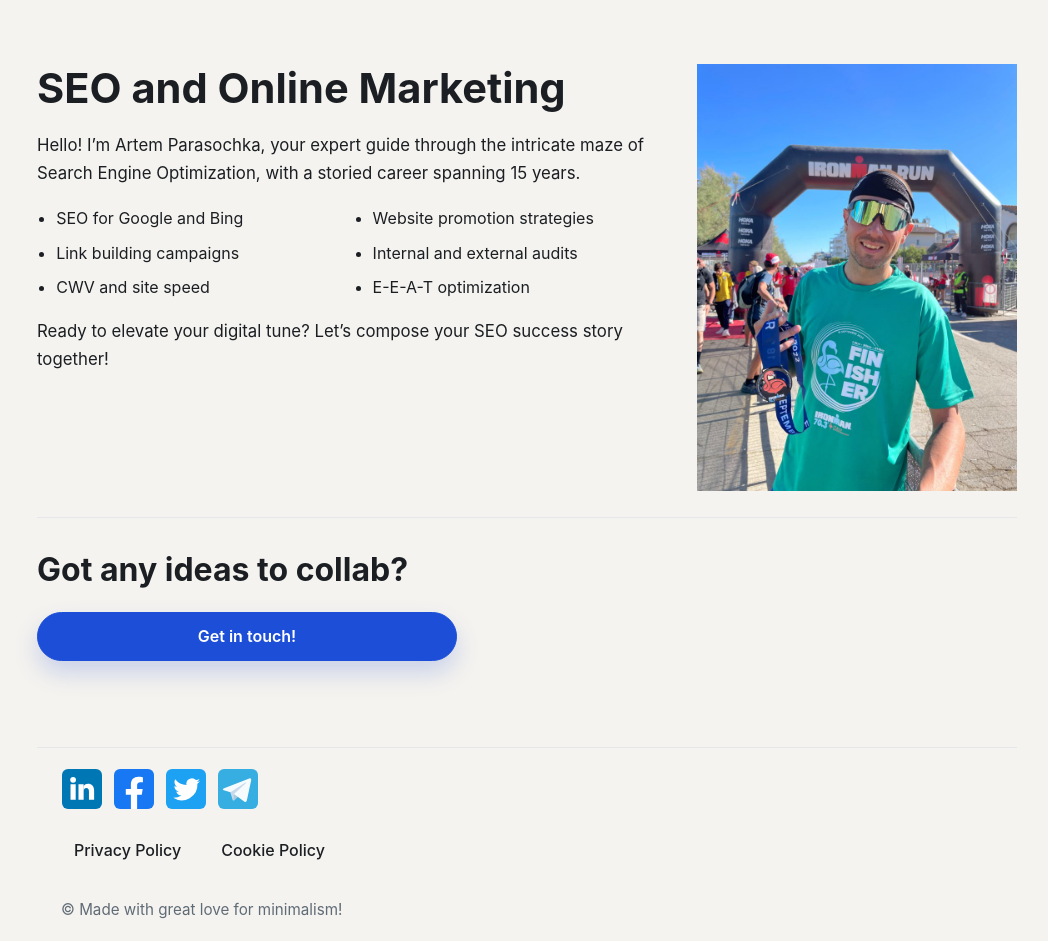
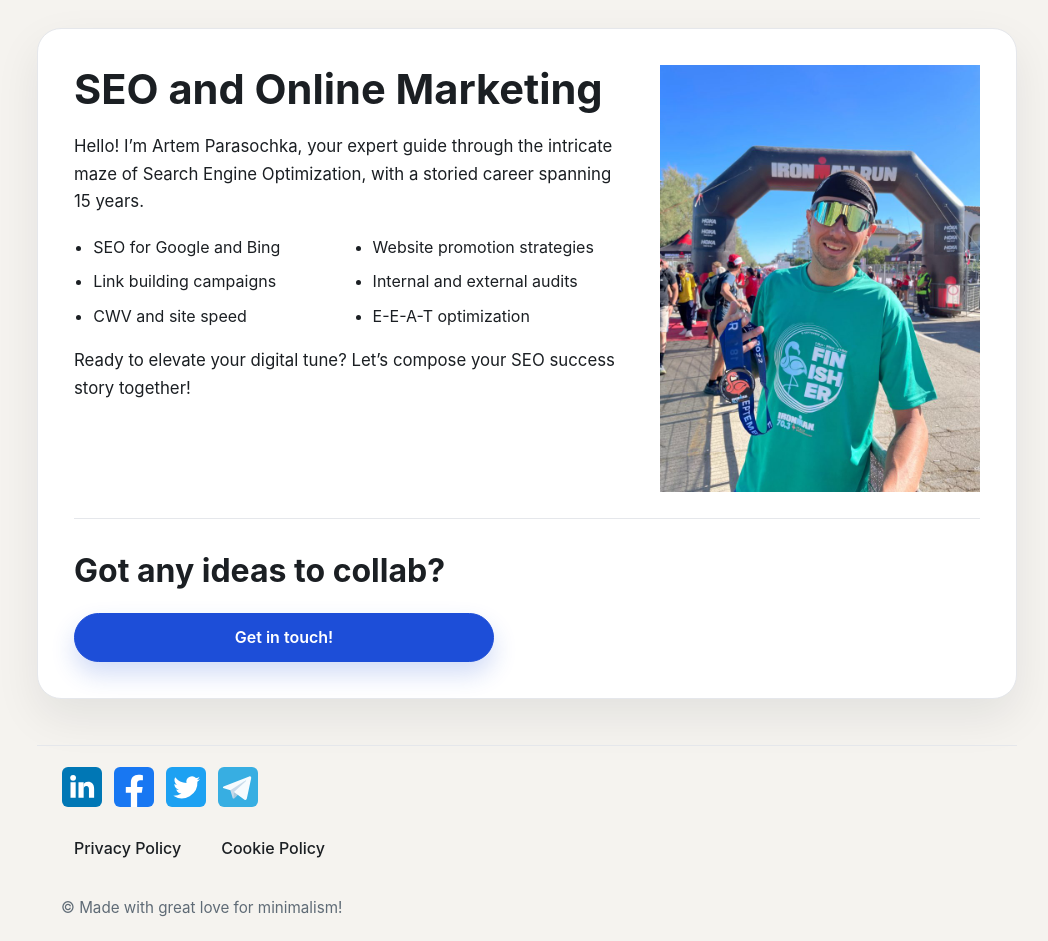
Before and after one commit to parasochka/parasochka.com, a PHP site: page /index.php in a window 1280 px wide. Shown: the part 129-1070 px from the top of the page, without its empty margins (113-1161 px from the left). After the commit the page ends 1046 px from the top, so only its background shows below. Run offline with PHP 8.4, Linux system fonts and the light colour scheme.

Commit message:
Make home page use standard content container

```diff
--- a/assets/style.css
+++ b/assets/style.css
@@ -93,12 +93,6 @@ a:hover{color:#143aa8}
 .button.primary:hover{background:#143aa8}
 .section{margin-top:26px}
 .section h2{margin-top:0}
-.home-page .page{
-  background:transparent;
-  border:none;
-  box-shadow:none;
-  padding:36px 0 40px;
-}
 .home-page .hero{
   border-bottom:none;
   padding-bottom:0;
@@ -218,7 +212,6 @@ hr{border:0;border-top:1px solid var(--border);margin:26px 0}
   .social-links li{flex:0 0 auto}
   .nav a{padding:6px 10px}
   .page{padding:24px;border-radius:18px}
-  .home-page .page{padding:24px 18px 32px}
   .hero-layout{
     grid-template-columns:1fr;
   }
```
